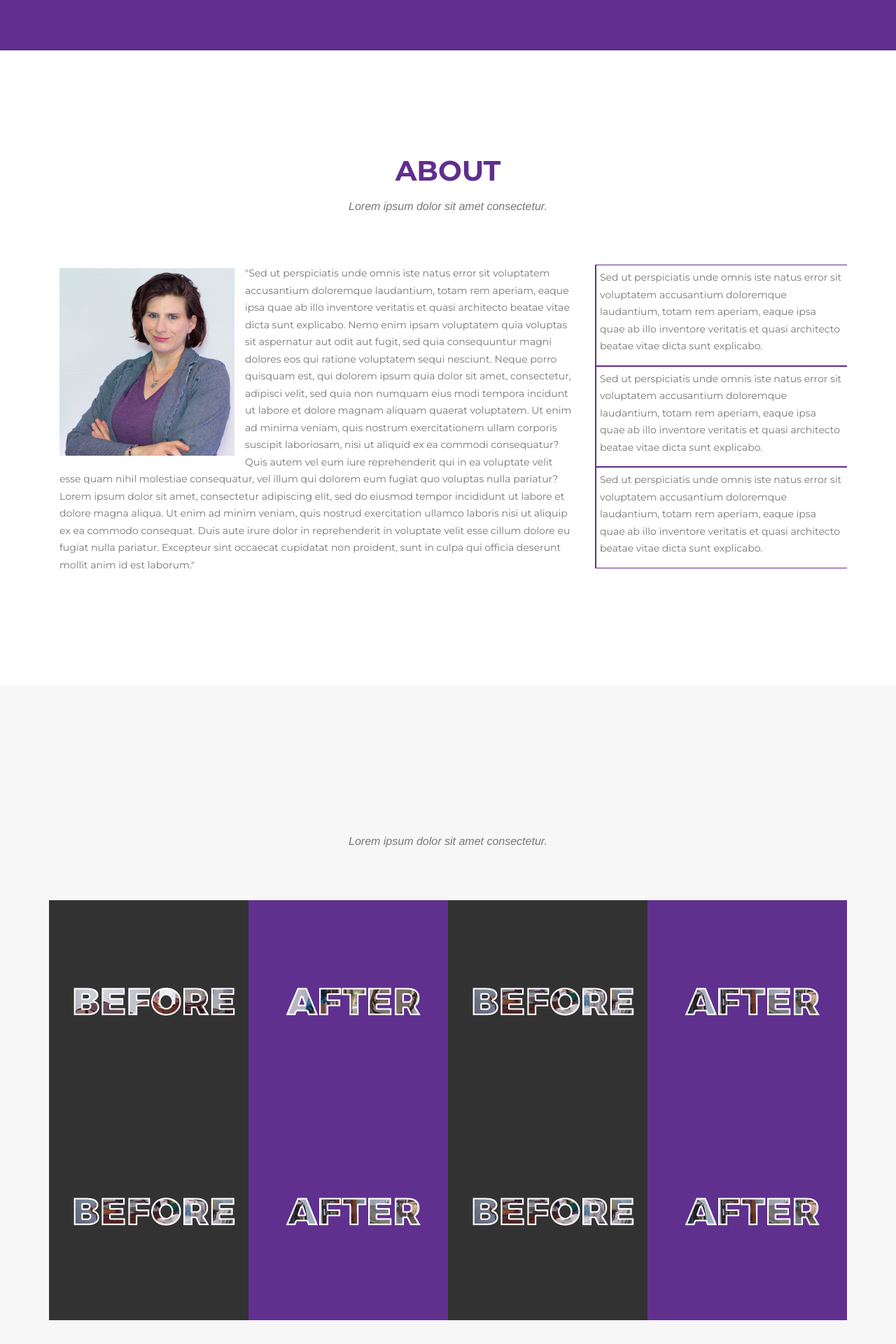
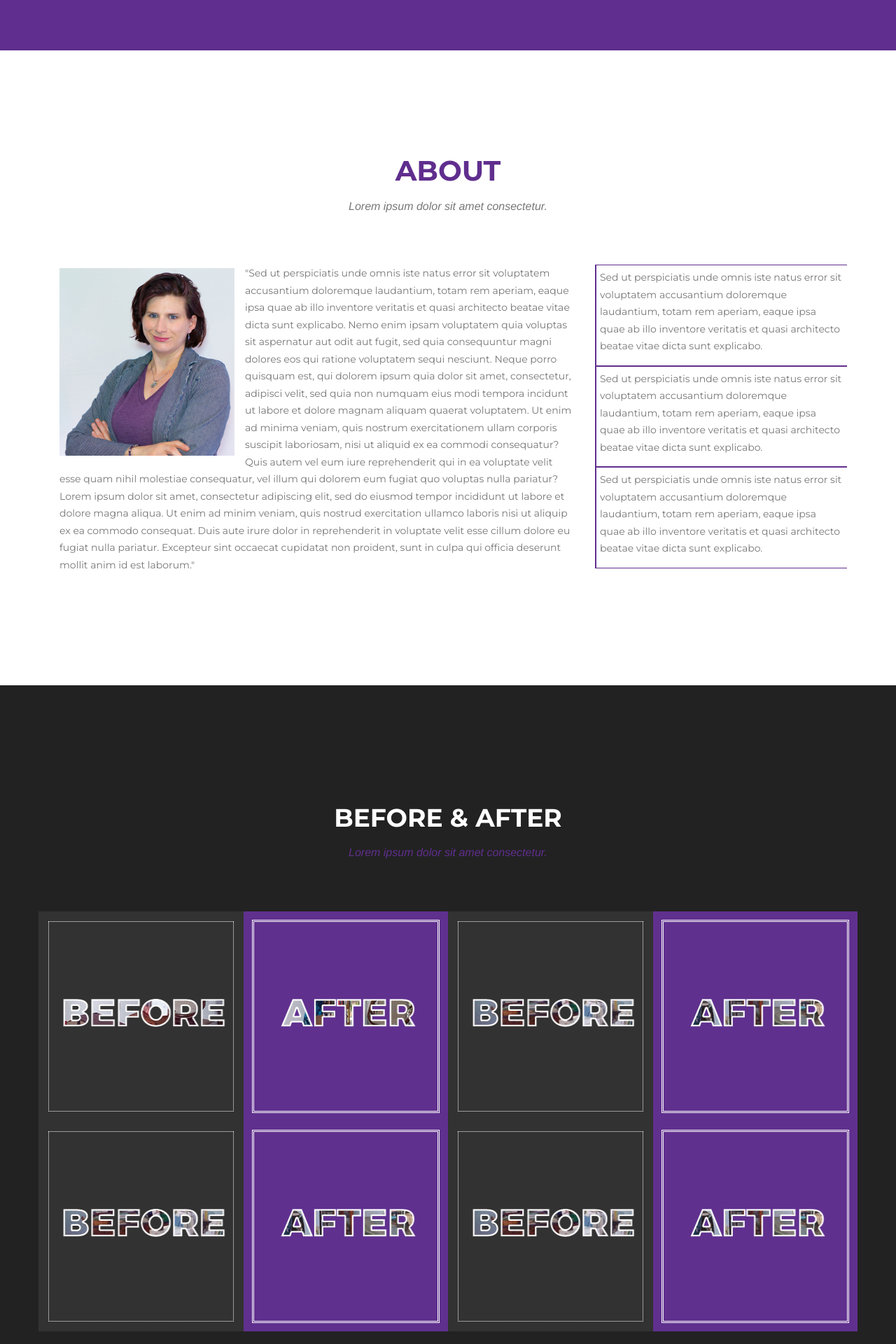
Before and after one commit to CJarrell/RO_WEBSITE, a PHP site: page / in a window 1280 px wide; the page is wider, and only the part inside the window is pictured. Shown: the part 3520-5440 px from the top of that part at 70% size. Run offline with PHP 8.4, Linux system fonts and the light colour scheme; some libraries are stand-ins or nearby versions; some web fonts are replaced.

Commit message:
More before after styling

```diff
--- a/css/r&o.css
+++ b/css/r&o.css
@@ -542,6 +542,19 @@ section#testimonials {
     padding: 5px;
 }
 /*Before & After Formatting*/
+#beforeandafter {
+    background-color: #222;
+}
+#beforeandafter .container{
+    display: inline-block;
+}
+#beforeandafter h1{
+    color: #fff;
+}
+#beforeandafter h3{
+    color: #602E8E;
+}
+
 /*Before and After 1*/
 #beforeandafter .before1 {
     background-image: url(../img/before-and-after/aptB1.jpg);
@@ -550,6 +563,102 @@ section#testimonials {
     background-size: cover;
     padding-left: 0px;
     padding-right: 0px;
+    width: 100%;
+    height: 350px;
+    box-shadow: inset 0px 0px 75px rgba(0,0,0,1);
+}
+#beforeandafter .after1 {
+    background-image: url(../img/before-and-after/aptA1.jpg);
+    background-repeat: no-repeat;
+    background-position: center center;
+    background-size: cover;
+    padding-left: 0px;
+    padding-right: 0px;
+    width: 100%;
+    height: 350px;
+    box-shadow: inset 0px 0px 75px rgba(255,255,255,0.4);
+}
+/*Before and After 2*/
+#beforeandafter .before2 {
+    background-image: url(../img/before-and-after/tessaB7.jpg);
+    background-repeat: no-repeat;
+    background-position: center center;
+    background-size: cover;
+    padding-left: 0px;
+    padding-right: 0px;
+    width: 100%;
+    height: 350px;
+    box-shadow: inset 0px 0px 75px rgba(0,0,0,1);
+}
+#beforeandafter .after2 {
+    background-image: url(../img/before-and-after/tessaA7.jpg);
+    background-repeat: no-repeat;
+    background-position: center center;
+    background-size: cover;
+    padding-left: 0px;
+    padding-right: 0px;
+    width: 100%;
+    height: 350px;
+    box-shadow: inset 0px 0px 75px rgba(255,255,255,0.4);
+}
+/*Before and After 3*/
+#beforeandafter .before3 {
+    background-image: url(../img/before-and-after/tessaB7.jpg);
+    background-repeat: no-repeat;
+    background-position: center center;
+    background-size: cover;
+    padding-left: 0px;
+    padding-right: 0px;
+    width: 100%;
+    height: 350px;
+    box-shadow: inset 0px 0px 75px rgba(0,0,0,1);
+}
+#beforeandafter .after3 {
+    background-image: url(../img/before-and-after/tessaA7.jpg);
+    background-repeat: no-repeat;
+    background-position: center center;
+    background-size: cover;
+    padding-left: 0px;
+    padding-right: 0px;
+    width: 100%;
+    height: 350px;
+    box-shadow: inset 0px 0px 75px rgba(255,255,255,0.4);
+}
+/*Before and After 4*/
+#beforeandafter .before4 {
+    background-image: url(../img/before-and-after/tessaB7.jpg);
+    background-repeat: no-repeat;
+    background-position: center center;
+    background-size: cover;
+    padding-left: 0px;
+    padding-right: 0px;
+    width: 100%;
+    height: 350px;
+    box-shadow: inset 0px 0px 75px rgba(0,0,0,1);
+}
+#beforeandafter .after4 {
+    background-image: url(../img/before-and-after/tessaA7.jpg);
+    background-repeat: no-repeat;
+    background-position: center center;
+    background-size: cover;
+    padding-left: 0px;
+    padding-right: 0px;
+    width: 100%;
+    height: 350px;
+    box-shadow: inset 0px 0px 75px rgba(255,255,255,0.4);
+}
+
+/*Before and After Media queries*/
+@media (min-width: 767px) {
+    /*Before and After 1*/
+    #beforeandafter .before1 {
+        background-image: url(../img/before-and-after/aptB1.jpg);
+        background-repeat: no-repeat;
+        background-position: center center;
+        background-size: cover;
+        padding-left: 0px;
+        padding-right: 0px;
+        width: 25%;
         height: 300px;
         box-shadow: inset 0px 0px 75px rgba(0,0,0,1);
     }
@@ -560,6 +669,7 @@ section#testimonials {
         background-size: cover;
         padding-left: 0px;
         padding-right: 0px;
+        width: 25%;
         height: 300px;
         box-shadow: inset 0px 0px 75px rgba(255,255,255,0.4);
     }
@@ -571,6 +681,7 @@ section#testimonials {
         background-size: cover;
         padding-left: 0px;
         padding-right: 0px;
+        width: 25%;
         height: 300px;
         box-shadow: inset 0px 0px 75px rgba(0,0,0,1);
     }
@@ -581,6 +692,7 @@ section#testimonials {
         background-size: cover;
         padding-left: 0px;
         padding-right: 0px;
+        width: 25%;
         height: 300px;
         box-shadow: inset 0px 0px 75px rgba(255,255,255,0.4);
     }
@@ -592,6 +704,7 @@ section#testimonials {
         background-size: cover;
         padding-left: 0px;
         padding-right: 0px;
+        width: 25%;
         height: 300px;
         box-shadow: inset 0px 0px 75px rgba(0,0,0,1);
     }
@@ -602,6 +715,7 @@ section#testimonials {
         background-size: cover;
         padding-left: 0px;
         padding-right: 0px;
+        width: 25%;
         height: 300px;
         box-shadow: inset 0px 0px 75px rgba(255,255,255,0.4);
     }
@@ -613,6 +727,7 @@ section#testimonials {
         background-size: cover;
         padding-left: 0px;
         padding-right: 0px;
+        width: 25%;
         height: 300px;
         box-shadow: inset 0px 0px 75px rgba(0,0,0,1);
     }
@@ -623,8 +738,10 @@ section#testimonials {
         background-size: cover;
         padding-left: 0px;
         padding-right: 0px;
+        width: 25%;
         height: 300px;
         box-shadow: inset 0px 0px 75px rgba(255,255,255,0.4);
+    }
 }
 /*Reveal Styling*/
 #beforeandafter h2 {
@@ -635,14 +752,16 @@ section#testimonials {
     background-size: cover;
     height: 100%;
     width: 100%;
-
+    outline: 1.5px dotted #fff;
+    outline-offset: -15px;
 }
 #beforeandafter .reveal-after {
     background-image: url(../img/r&o-branding/09-after.png);
     background-size: cover;
     height: 100%;
     width: 100%;
-
+    outline: 3px double #fff;
+    outline-offset: -15px;
 }
 
 /*Old team member formatting*/
--- a/home.html
+++ b/home.html
@@ -142,7 +142,7 @@
                 <li class="list-description">
                     <h2 class="approach-heading">Spatial Assessment</h2>
                 </li>
-                <p class="step-number-left">#1</p>
+                <p class="step-number-left"><span style="font-size:40px;">#</span>1</p>
                 <div class="clearfix"></div>
             </ul>
 
@@ -152,7 +152,7 @@
                 <li class="list-img-right">
                     <img src="img/approach/spacial-assessment-img-lg.jpg" alt="Spacial Assessment Image" height="50%">
                 </li>
-                <p class="step-number-right">#2</p>
+                <p class="step-number-right"><span style="font-size:45px;">#</span>2</p>
                 <div class="clearfix"></div>
             </ul>
 
@@ -162,7 +162,7 @@
                     <img src="img/approach/spacial-assessment-img-lg.jpg" alt="Spacial Assessment Image" height="50%">
                 </li>
                 <li class="list-description"></li>
-                <p class="step-number-left">#3</p>
+                <p class="step-number-left"><span style="font-size:45px;">#</span>3</p>
                 <div class="clearfix"></div>
             </ul>
 
@@ -172,7 +172,7 @@
                 <li class="list-img-right">
                     <img src="img/approach/spacial-assessment-img-lg.jpg" alt="Spacial Assessment Image" height="50%">
                 </li>
-                <p class="step-number-right">#4</p>
+                <p class="step-number-right"><span style="font-size:45px;">#</span>4</p>
                 <div class="clearfix"></div>
             </ul>
 
@@ -182,48 +182,9 @@
                     <img src="img/approach/spacial-assessment-img-lg.jpg" alt="Spacial Assessment Image" height="50%">
                 </li>
                 <li class="list-description"></li>
-                <p class="step-number-left">#5</p>
+                <p class="step-number-left"><span style="font-size:45px;">#</span>5</p>
                 <div class="clearfix"></div>
             </ul>
-            <!-- <div class="row">
-                <div class="col-sm-12 col-md-4 col-lg-4 approach-item">
-                    <h4 class="approach-heading">Spatial Assessment</h4>
-                    <div class="container-fluid approach-inner-div">
-                        <p class="approach-explained">Lorem ipsum dolor sit amet, consectetur adipisicing elit. Minima maxime quam architecto quo inventore harum ex magni, dicta impedit.</p>
-                    </div>
-                </div>
-                <div class="col-sm-12 col-md-4 col-lg-4 approach-item">
-                    <h4 class="approach-heading">Sort &amp; Categorize</h4>
-                    <div class="container-fluid approach-inner-div">
-                        <p class="approach-explained">Lorem ipsum dolor sit amet, consectetur adipisicing elit. Minima maxime quam architecto quo inventore harum ex magni, dicta impedit.</p>
-                    </div>
-                </div>
-                <div class="col-sm-12 col-md-4 col-lg-4 approach-item">
-                    <h4 class="approach-heading">Strategize</h4>
-                    <div class="container-fluid approach-inner-div">
-                        <p class="approach-explained">Lorem ipsum dolor sit amet, consectetur adipisicing elit. Minima maxime quam architecto quo inventore harum ex magni, dicta impedit.</p>
-                    </div>
-                </div>
-                <div class="col-sm-12 col-md-4 col-lg-4 approach-item">
-                    <h4 class="approach-heading">Purge Removal</h4>
-                    <div class="container-fluid approach-inner-div">
-                        <p class="approach-explained">Lorem ipsum dolor sit amet, consectetur adipisicing elit. Minima maxime quam architecto quo inventore harum ex magni, dicta impedit.</p>
-                    </div>
-                </div>
-                <div class="col-sm-12 col-md-4 col-lg-4 approach-item">
-                    <h4 class="approach-heading">Something Else</h4>
-                    <div class="container-fluid approach-inner-div">
-                        <p class="approach-explained">Lorem ipsum dolor sit amet, consectetur adipisicing elit. Minima maxime quam architecto quo inventore harum ex magni, dicta impedit.</p>
-                    </div>
-                </div>
-                <div class="col-sm-12 col-md-4 col-lg-4 approach-item">
-                    <h4 class="approach-heading">Move on!</h4>
-                    <div class="container-fluid approach-inner-div">
-                        <p class="approach-explained">Lorem ipsum dolor sit amet, consectetur adipisicing elit. Minima maxime quam architecto quo inventore harum ex magni, dicta impedit.</p>
-                    </div>
-                </div>
-
-            </div> -->
         </div>
     </section>
 
@@ -262,12 +223,13 @@
         <div class="container">
             <div class="row">
                 <div class="col-lg-12 text-center">
-                    <h2 class="section-heading">BEFORE &amp; AFTER</h2>
+                    <h1 class="section-heading">BEFORE &amp; AFTER</h1>
                     <h3 class="section-subheading text-muted">Lorem ipsum dolor sit amet consectetur.</h3>
                 </div>
             </div>
             <!-- Before and After Gallery -->
 
+            <div class="row">
                 <!-- Before and After 1 -->
                 <div class="col-sm-12 col-md-6 col-lg-3 be-animate before1">
                     <div class="reveal-before clearfix">
@@ -291,7 +253,10 @@
                         <h2>AFTER</h2>
                     </div>
                 </div>
+            </div>
 
+
+            <div class="row">
                 <!-- Before and After 3 -->
                 <div class="col-sm-12 col-md-6 col-lg-3 be-animate before3">
                     <div class="reveal-before clearfix">
@@ -315,7 +280,7 @@
                         <h2>AFTER</h2>
                     </div>
                 </div>
-
+            </div>
         </div>
     </section>
 
```
Also changed, not shown: js/agency.js (+61 -6 lines). Lines whose indentation alone changed are shown as unchanged.
